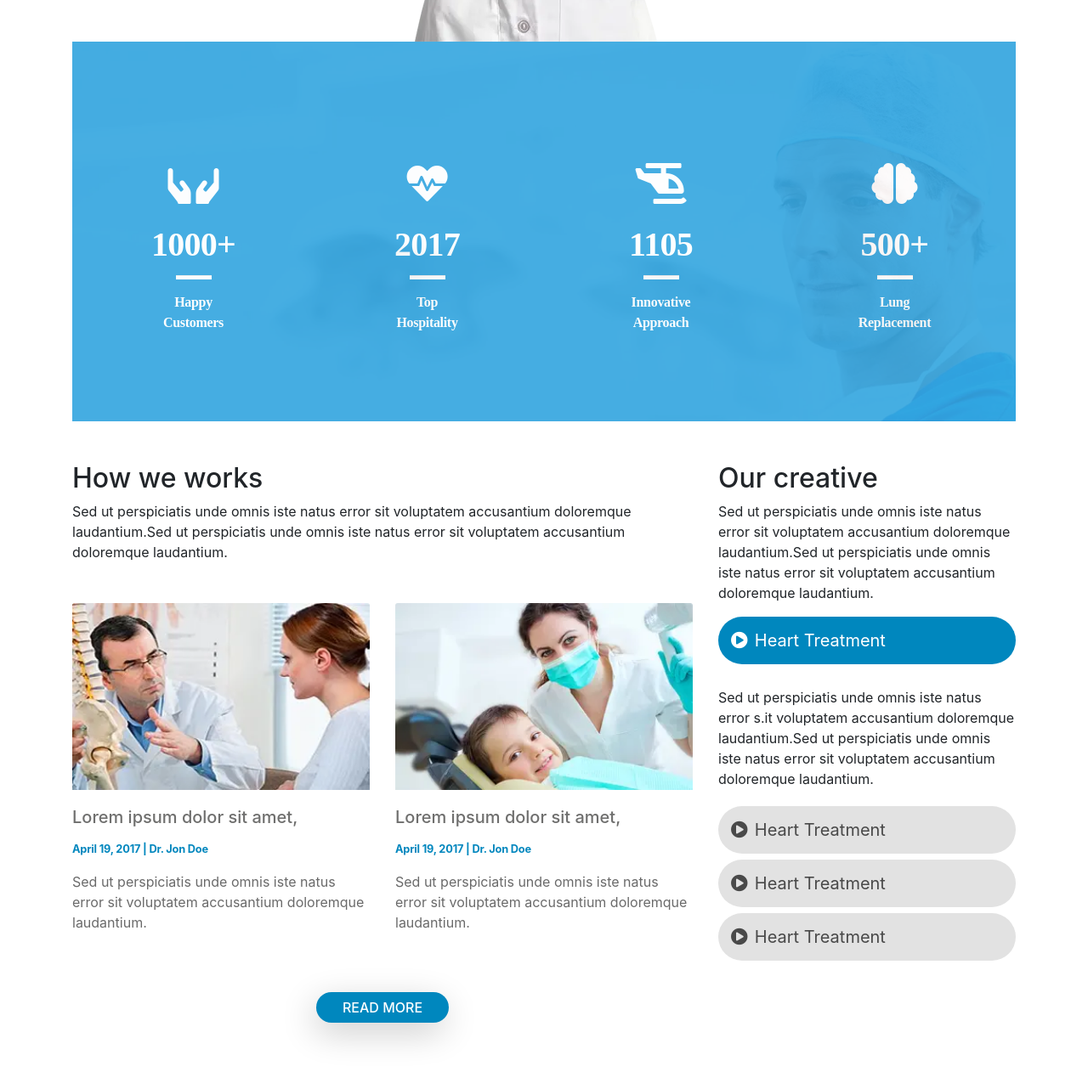
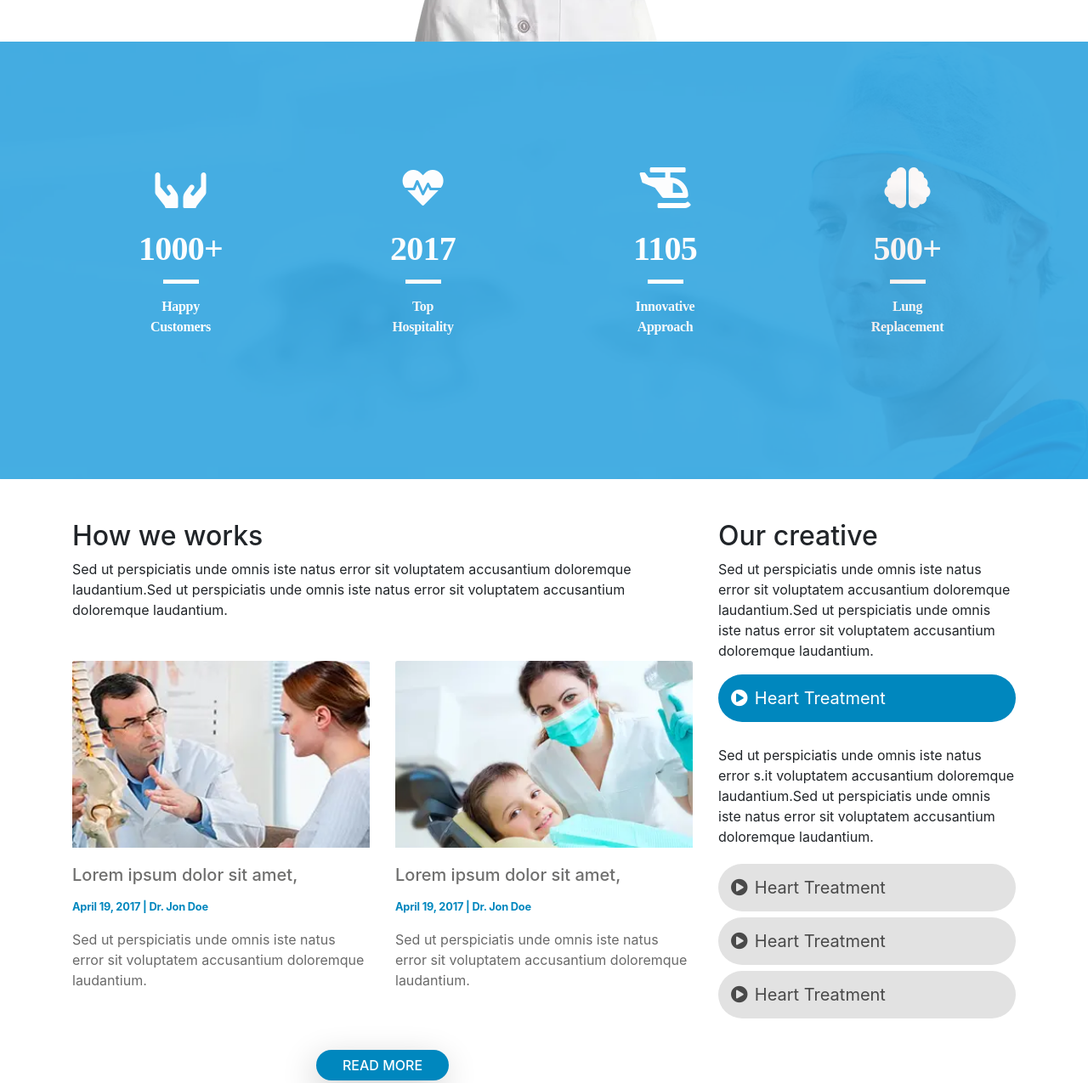
Before and after one commit to MinaKamil/carepoint, a website: page src/index.html in a window 1280 px wide. Shown: the part 1737-3012 px from the top of the page at 85% size. Drawn offline with nearby package versions, Linux system fonts and the light colour scheme; files that its build step writes are made by us from their sources; files whose address does not match are found by name.

Commit message:
edit in index

```diff
--- a/src/index.html
+++ b/src/index.html
@@ -261,10 +261,13 @@
         <!-- /.col-xs-12 col -->
       </div>
       <!-- /.row -->
+    </div>
+    <!-- /.container -->
     <div class="section-2">
       <div class="card card-back text-white text-center border-0 mb-5">
         <img src="img/back-dr.webp" class="card-img" alt="...">
         <div class="card-img-overlay">
+          <div class="container">
             <div class="row">
               <div class="col-xs-12 col">
                 <div class="back-top">
@@ -310,10 +313,13 @@
             </div>
             <!-- /.row -->
           </div>
+          <!-- /.container -->
+        </div>
       </div>
     </div>
     <!-- Card image background -->
     <div class="section-3">
+      <div class="container">
         <div class="row">
           <div class="col-xs-12 col-lg-8">
             <h2>How we works</h2>
@@ -436,8 +442,9 @@
         </div>
         <!-- /.row -->
       </div>
+      <!-- /.container -->
     </div>
-    <!-- /.container -->
+
   </section>
   <!-- end choose-us -->
   <!-- start gallary -->
```
Lines whose indentation alone changed are shown as unchanged.
